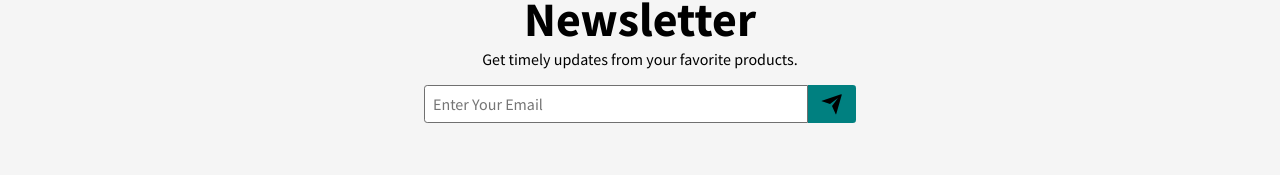
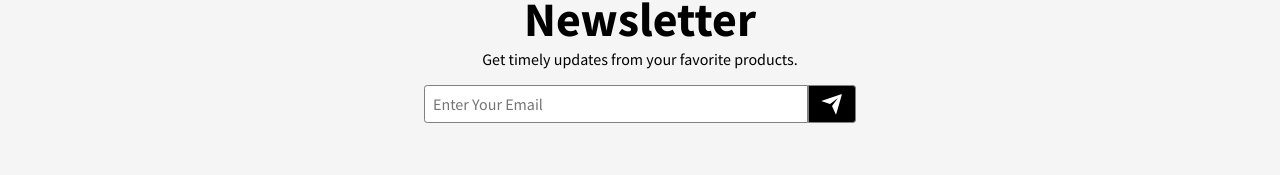
Before and after one commit to zeetaengrg/e-commerce-clothing-shop, a React (Create React App) app in the folder client/: page / in a window 1280 px wide. Shown: the part 1747-1922 px from the top of the page. Built offline with nearby package versions, Linux system fonts and the light colour scheme.

Commit message:
feat(button): button color updated

```diff
--- a/client/src/components/templates/Newsletter/Newsletter.styles.js
+++ b/client/src/components/templates/Newsletter/Newsletter.styles.js
@@ -1,4 +1,4 @@
-import styled from 'styled-components';
+import styled from "styled-components";
 
 export const Container = styled.div`
   display: grid;
@@ -24,7 +24,7 @@ export const Form = styled.div`
 
 export const Input = styled.input`
   width: 30vw;
-    border: 1px solid #707070;
+  border: 1px solid grey;
   border-radius: 0.2rem;
   border-bottom-right-radius: 0;
   border-top-right-radius: 0;
@@ -34,15 +34,21 @@ export const Input = styled.input`
 
 export const Button = styled.button`
   cursor: pointer;
-    background-color: teal;
-    border: none;
+  background-color: black;
+  border: 1px solid grey;
   border-radius: 0.2rem;
   border-top-left-radius: 0;
   border-bottom-left-radius: 0;
   width: 3rem;
   display: grid;
   place-content: center;
+  color: white;
+  transition: all 0.3s ease;
+
   :hover {
-        color: white;
+    color: black;
+    background-color: white;
+    border-top-right-radius: 0.2rem;
+    border-bottom-right-radius: 0.2rem;
   }
 `;
```
Lines whose indentation alone changed are shown as unchanged.
